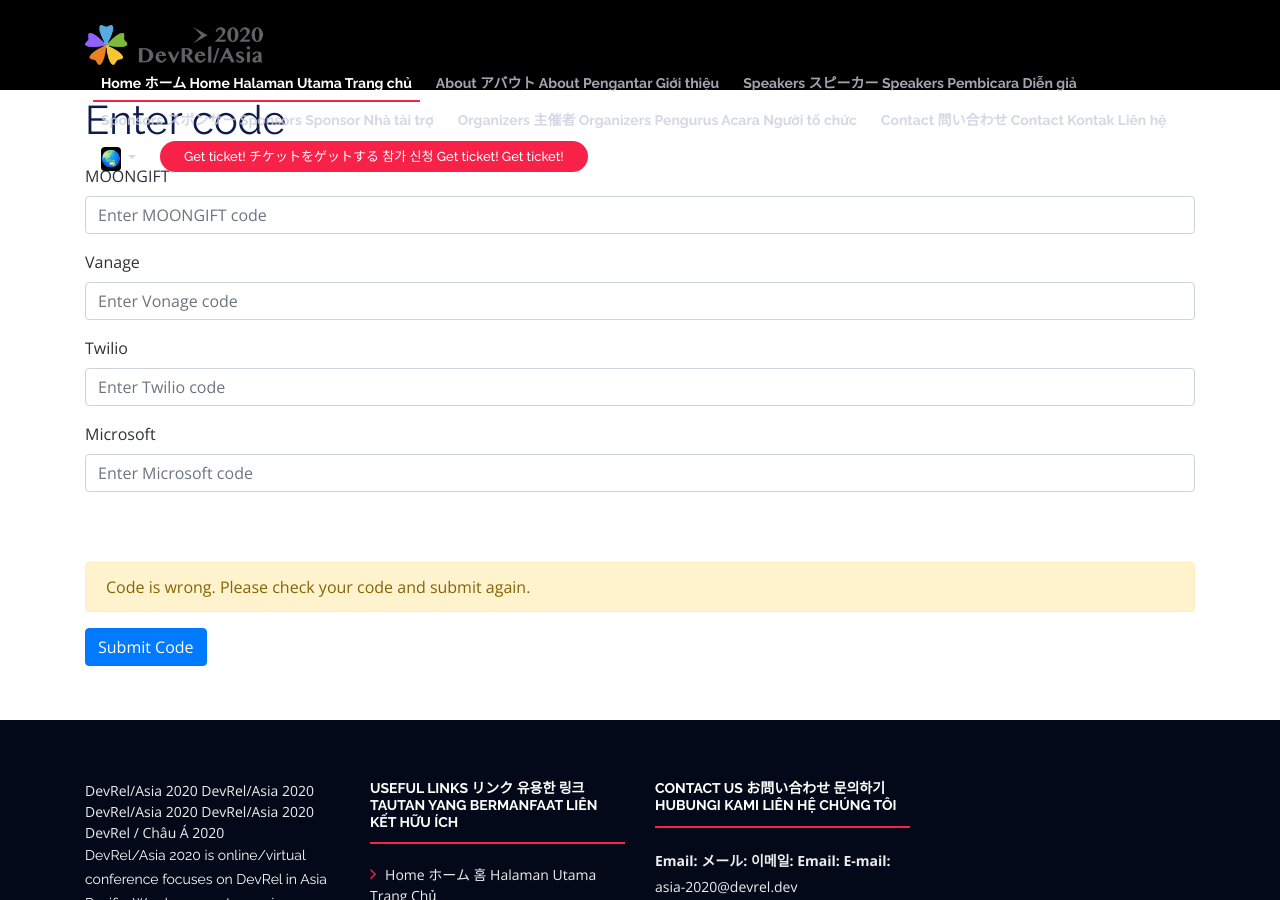
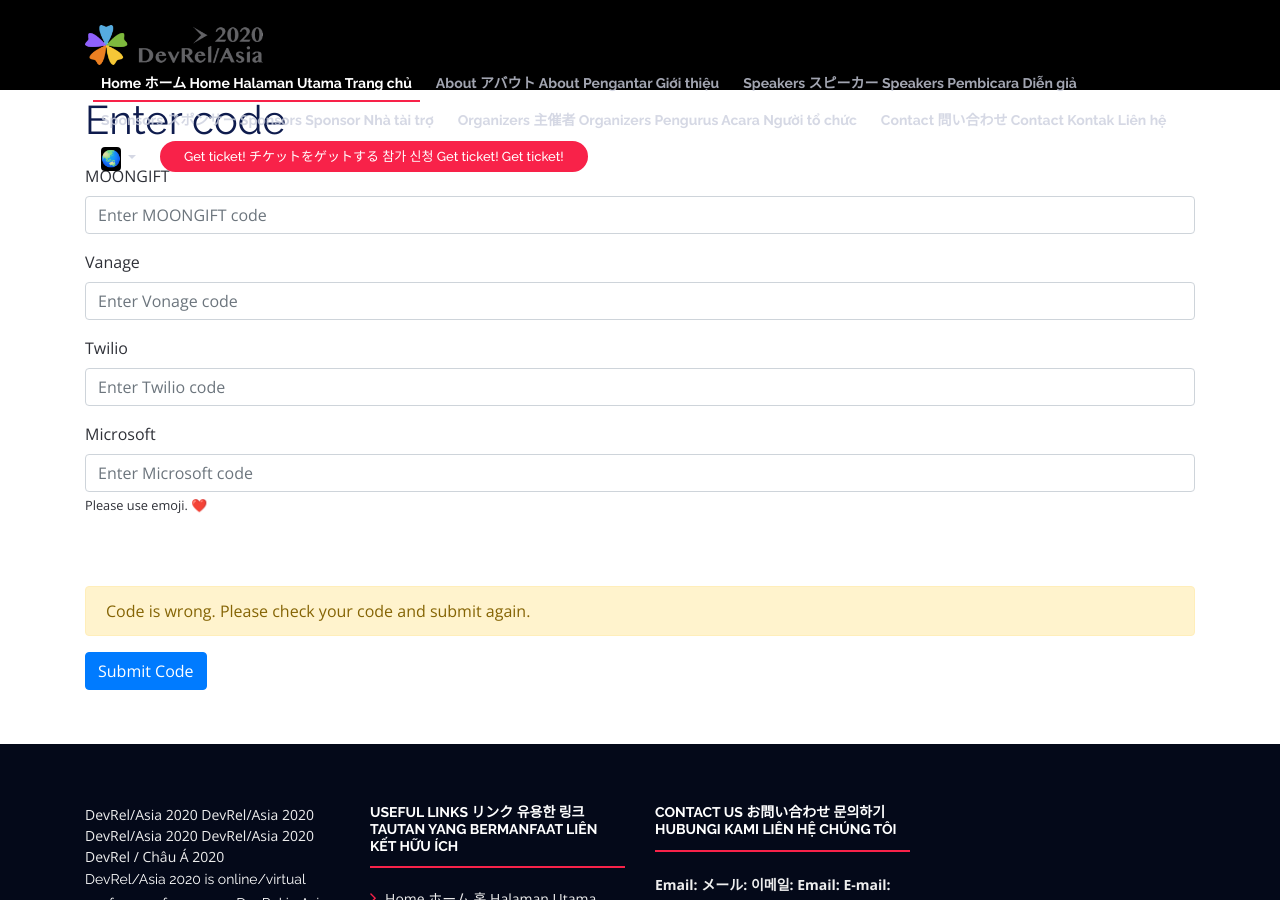
Before and after one commit to DevRel-Asia/asia-2020, a Jekyll site: the page built from code.html, in a window 1280 px wide and 900 px high. Built offline with Jekyll 4.4.1, drawn with Linux system fonts in a browser that asks for light colours; nearby versions of some CDN libraries.

Commit message:
Add help

```diff
--- a/code.html
+++ b/code.html
@@ -33,6 +33,7 @@
                 Microsoft
               </label>
               <input type="text" class="form-control" required name="microsoft" placeholder="Enter Microsoft code" />
+              <small>Please use emoji. ❤️</small>
             </div>
             <p>&nbsp;</p>
             <div class="row code-fail hide">
```
